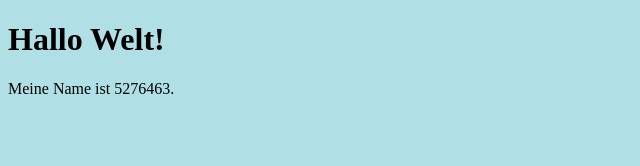
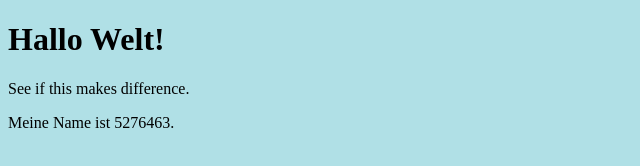
Before and after one commit to 5276463/5276463.github.io, a plain HTML site: page #index.html in a window 1280 px wide. Shown: the whole page, without its empty margins (0-640 px from the left). Drawn offline with Linux system fonts and the light colour scheme.

Commit message:
edited
added one line to confirm the url

```diff
--- a/#index.html
+++ b/#index.html
@@ -8,6 +8,7 @@
 <body style="background-color:powderblue;">
   <h1> Hallo Welt! </h1>
 
+  <p> See if this makes difference. </p>
   <p> Meine Name ist 5276463. </p>
 </body>
 
```
